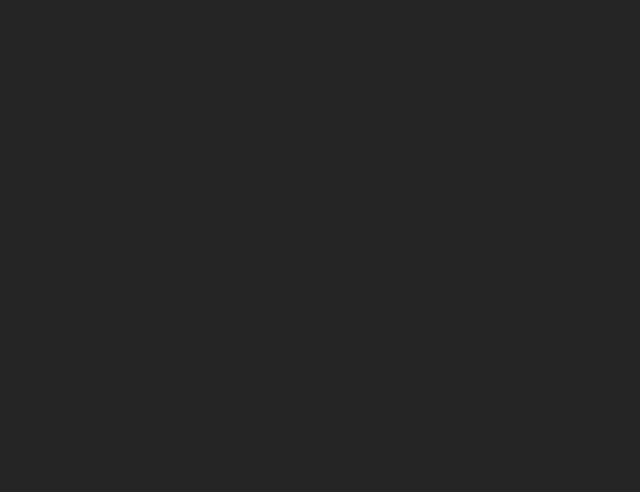
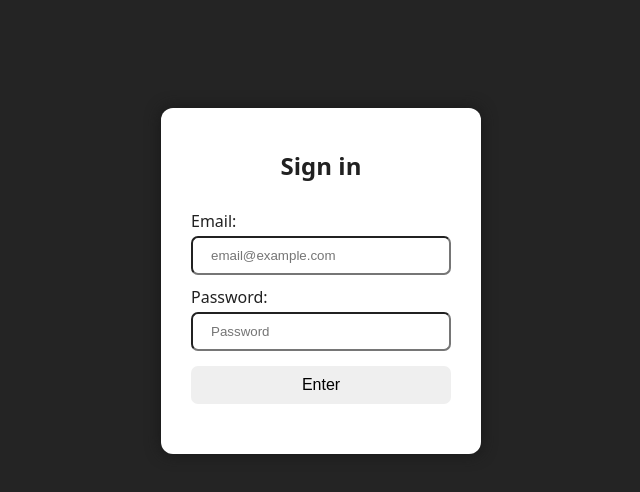
Before and after one commit to wkingsurin/react-form, a React (Vite) app: page / in a window 1280 px wide. Shown: the top 492 px of the page, without its empty margins (319-959 px from the left). Built offline with nearby package versions, Linux system fonts and the light colour scheme.

Commit message:
feat, style: Add from

```diff
--- a/src/App.css
+++ b/src/App.css
@@ -1,6 +1,73 @@
 #root {
-  max-width: 1280px;
-  margin: 0 auto;
-  padding: 2rem;
-  text-align: center;
 }
+
+.container {
+	max-width: 1280px;
+	margin: 0 auto;
+	padding: 0 15px;
+	box-sizing: content-box;
+}
+.box {
+	display: flex;
+	justify-content: center;
+	padding: 100px 0;
+}
+.form {
+	display: flex;
+	align-items: center;
+	flex-direction: column;
+	gap: 25px;
+
+	width: 320px;
+
+	padding: 40px 30px 50px;
+	background: #fff;
+	border-radius: 12px;
+
+	color: #212121;
+	box-sizing: border-box;
+
+	box-shadow: 0px 0px 15px #181818;
+}
+.title {
+	margin: 0;
+}
+.form-content {
+	display: flex;
+	flex-direction: column;
+	gap: 10px;
+
+	width: 100%;
+}
+.label {
+	display: flex;
+	flex-direction: column;
+	gap: 3px;
+}
+.label input {
+	outline: none;
+	border-radius: 7px;
+	padding: 10px 18px;
+
+	transition: 0.1s ease-in-out;
+}
+.label input:focus {
+	border: 2px solid coral;
+}
+
+.btn {
+	font-size: 16px;
+
+	padding: 10px 0;
+	margin-top: 5px;
+
+	border: none;
+	outline: none;
+	border-radius: 7px;
+
+	cursor: pointer;
+	transition: 0.1s ease-in-out;
+}
+.btn:hover {
+	background: coral;
+}
--- a/src/App.jsx
+++ b/src/App.jsx
@@ -1,5 +1,28 @@
 import "./App.css";
 
 export default function App() {
-	return <></>;
+	return (
+		<>
+			<div className="container">
+				<div className="box">
+					<form action="POST" className="form">
+						<h2 className="title">Sign in</h2>
+						<div className="form-content">
+							<label htmlFor="email" className="label">
+								Email:
+								<input type="text" id="email" placeholder="email@example.com" />
+							</label>
+							<label htmlFor="password" className="label">
+								Password:
+								<input type="text" id="password" placeholder="Password" />
+							</label>
+							<button type="submit" className="btn">
+								Enter
+							</button>
+						</div>
+					</form>
+				</div>
+			</div>
+		</>
+	);
 }
```
